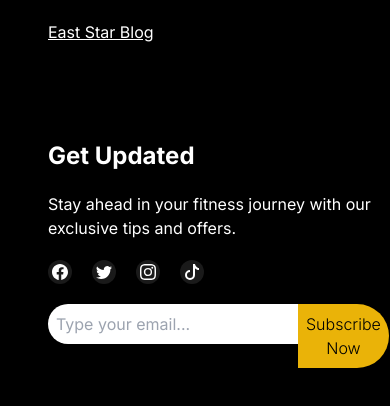
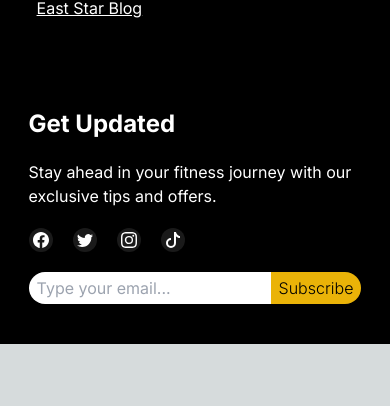
Before and after one commit to Dluu520/Frontend---Fitness-Landing-Page, a Next.js app: page / in a window 390 px wide. Shown: the part 5977-6383 px from the top of the page. After the commit the page ends 6321 px from the top, so only its background shows below. Built offline with nearby package versions, Linux system fonts and the light colour scheme.

Commit message:
9-9-23 Footer Changes

```diff
--- a/src/pages/components/Footer.tsx
+++ b/src/pages/components/Footer.tsx
@@ -3,7 +3,7 @@ import React from "react";
 import { BsFacebook, BsTwitter, BsInstagram, BsTiktok } from "react-icons/bs";
 const Footer = () => {
   return (
-    <div className="h-[50%] w-full bg-black text-white flex flex-col sm:flex-row justify-center items-start m-0">
+    <div className="h-[50%]  bg-black text-white flex flex-col sm:flex-row justify-center items-start m-0">
       <div className="flex flex-col flex-grow  p-10 gap-5 m-2 sm:m-10">
         <div>
           <h1 className="text-2xl font-bold">Start Now</h1>
@@ -20,7 +20,7 @@ const Footer = () => {
           East Star Blog
         </Link>
       </div>
-      <div className="flex flex-col p-10 gap-5 m-2 sm:m-10">
+      <div className="flex flex-col p-10 gap-5 sm:m-10">
         <h1 className="text-2xl font-bold">Get Updated</h1>
         <p>
           Stay ahead in your fitness journey with our exclusive tips and offers.
@@ -39,13 +39,13 @@ const Footer = () => {
             <BsTiktok />
           </div>
         </div>
-        <div className="flex items-start justify-start m-0 p-0">
+        <div className="flex h-[2em]  ">
           <input
-            className="rounded-tl-full rounded-bl-full  p-2 text-black "
+            className="rounded-tl-full rounded-bl-full ps-2 text-black "
             placeholder="Type your email..."
           ></input>
-          <button className=" rounded-tr-full rounded-br-full p-2  bg-yellow-500 text-black font-light">
-            Subscribe Now
+          <button className=" rounded-tr-full rounded-br-full px-2 bg-yellow-500 text-black font-light">
+            Subscribe
           </button>
         </div>
       </div>
```
